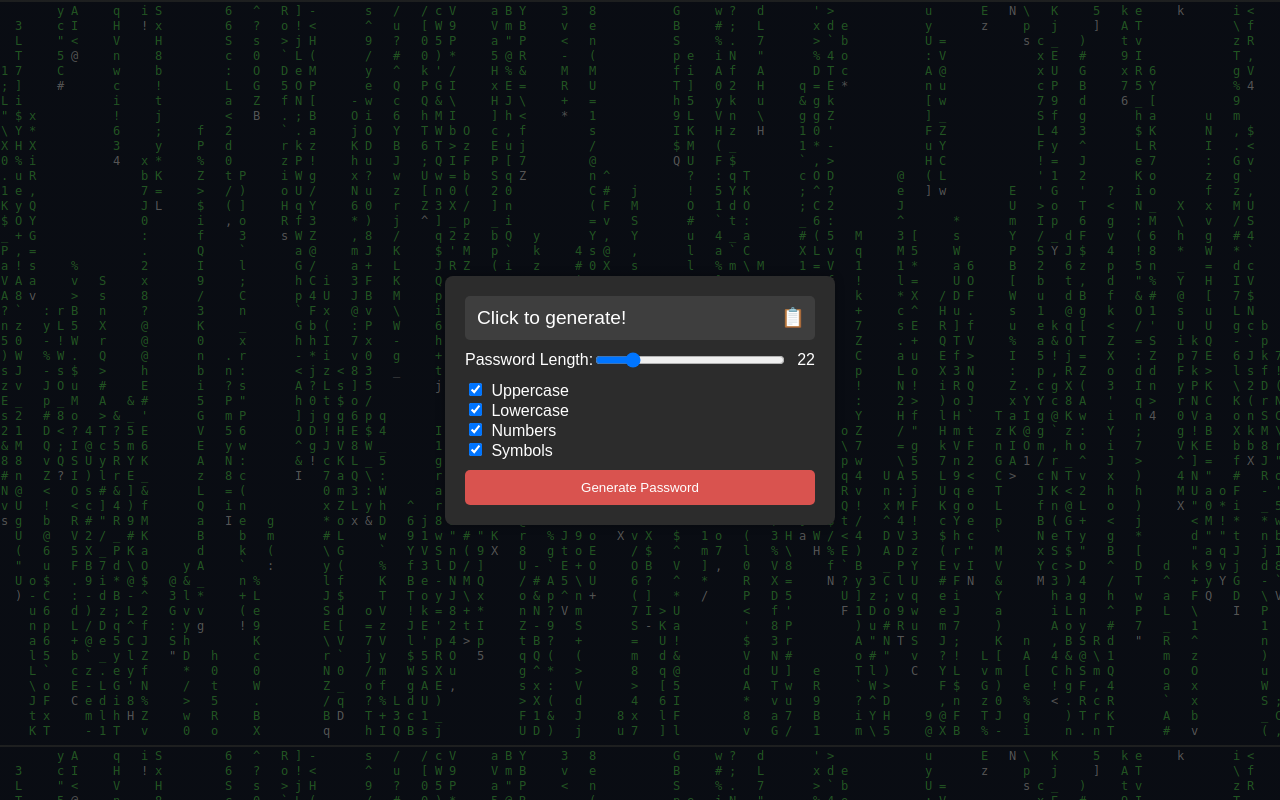
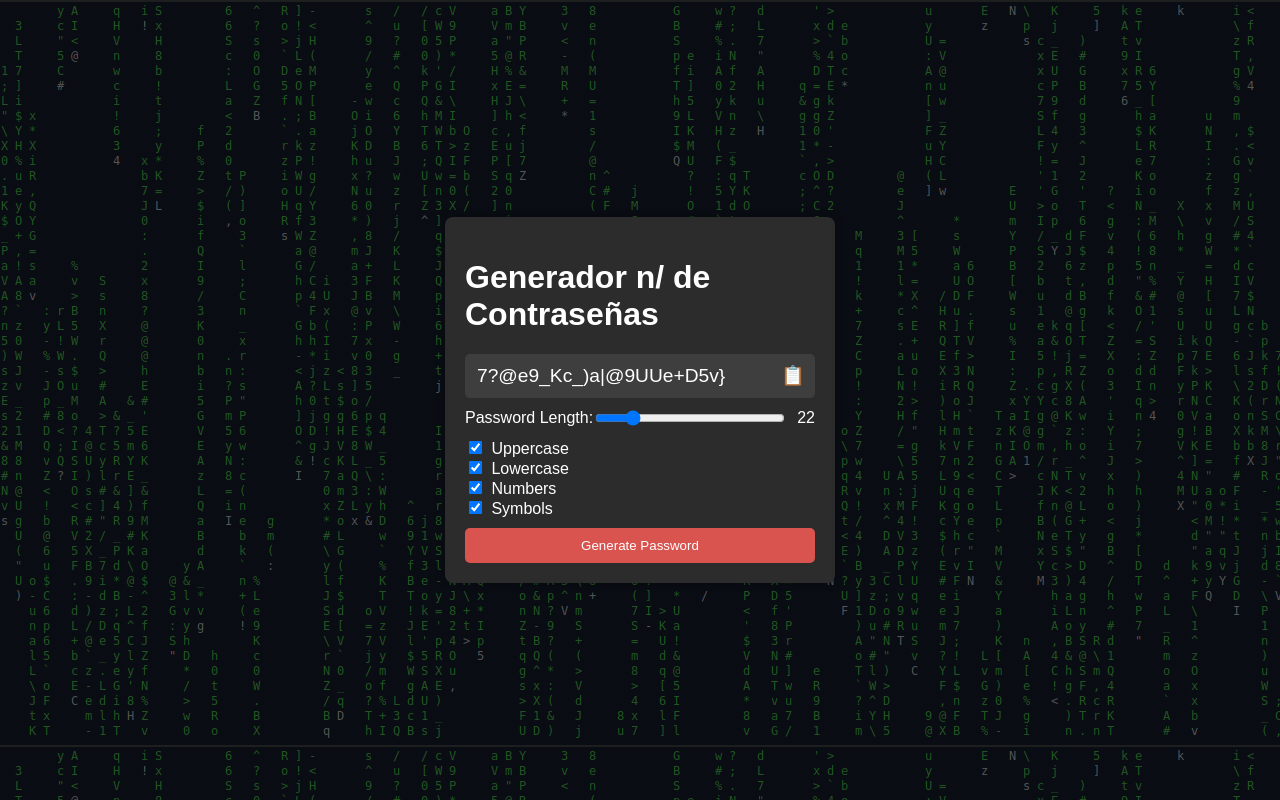
Before and after one commit to BSK-BE4T5/Alura_Latam, a plain HTML site: page Index.html in a window 1280 px wide. Drawn offline with Linux system fonts and the light colour scheme.

Commit message:
New Gui and functions after a Internet outage.

```diff
--- a/Index.html
+++ b/Index.html
@@ -9,6 +9,7 @@
 <body>
 
     <div class="container">
+        <h1>Generador n/ de Contraseñas</h1>
         <div class="password-box">
             <input type="text" id="password" value="Click to generate!" readonly>
             <span class="copy-icon" onclick="copyPassword()">📋</span>
@@ -31,6 +32,7 @@
             <button class="generate-button" onclick="generatePassword()">Generate Password</button>
         </div>
     </div>
+    <script src="Main.js"></script>
 
 
 
--- a/Main.js
+++ b/Main.js
@@ -1,14 +1,17 @@
+//Gets the value of the slider
 function updateLength(value) {
     document.getElementById("sliderValue").textContent = value;
 }
 
 function generatePassword() {
+    //Sets a value for all the info in the GUI
     const length = document.getElementById("length").value;
     const useUppercase = document.getElementById("uppercase").checked;
     const useLowercase = document.getElementById("lowercase").checked;
     const useNumbers = document.getElementById("numbers").checked;
     const useSymbols = document.getElementById("symbols").checked;
 
+    //checks if the checkboxes are selected and if they are checked is added to the random set of characters to be used
     let charset = "";
     if (useUppercase) charset += "ABCDEFGHIJKLMNOPQRSTUVWXYZ";
     if (useLowercase) charset += "abcdefghijklmnopqrstuvwxyz";
@@ -31,7 +34,7 @@ function copyPassword() {
 
     document.execCommand("copy");
 
-    // Optionally, provide feedback that the password was copied
+    //Provides feedback that the password was copied
     alert("Password copied to clipboard!");
 }
 
```
